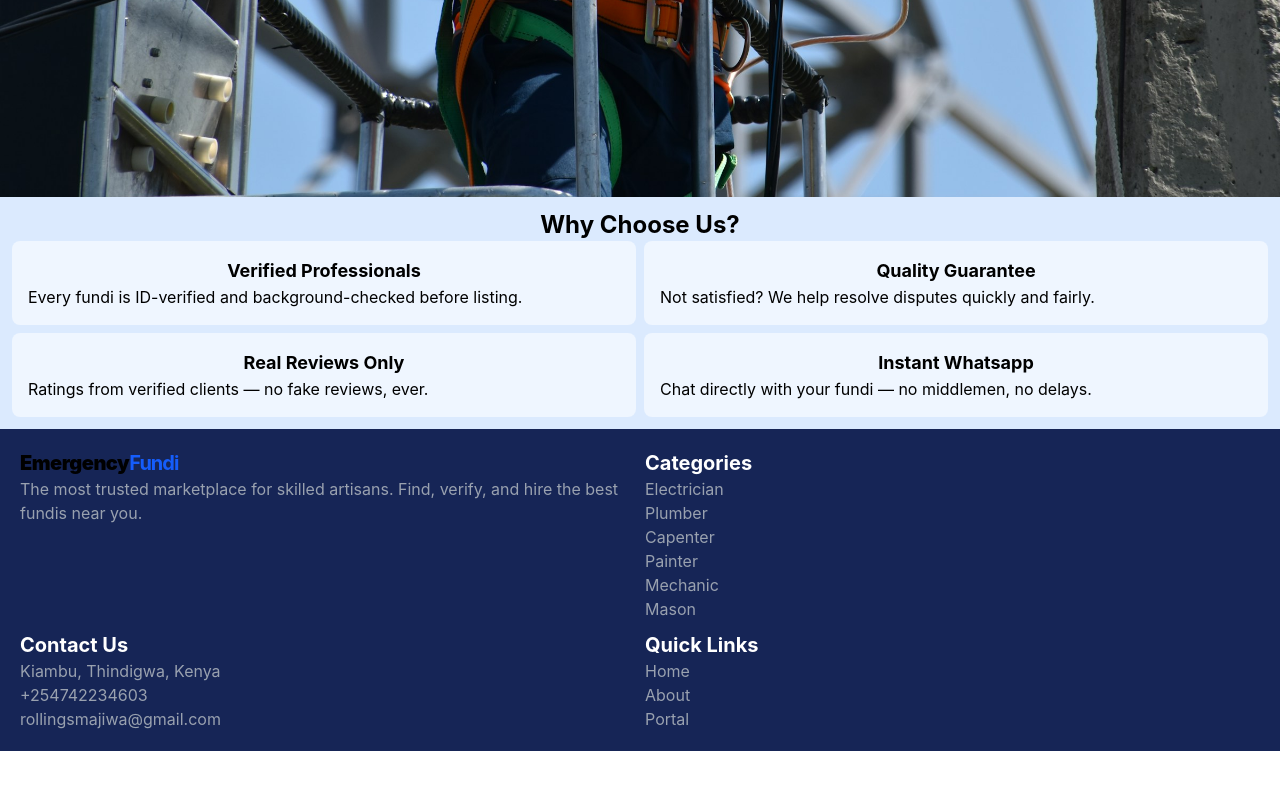
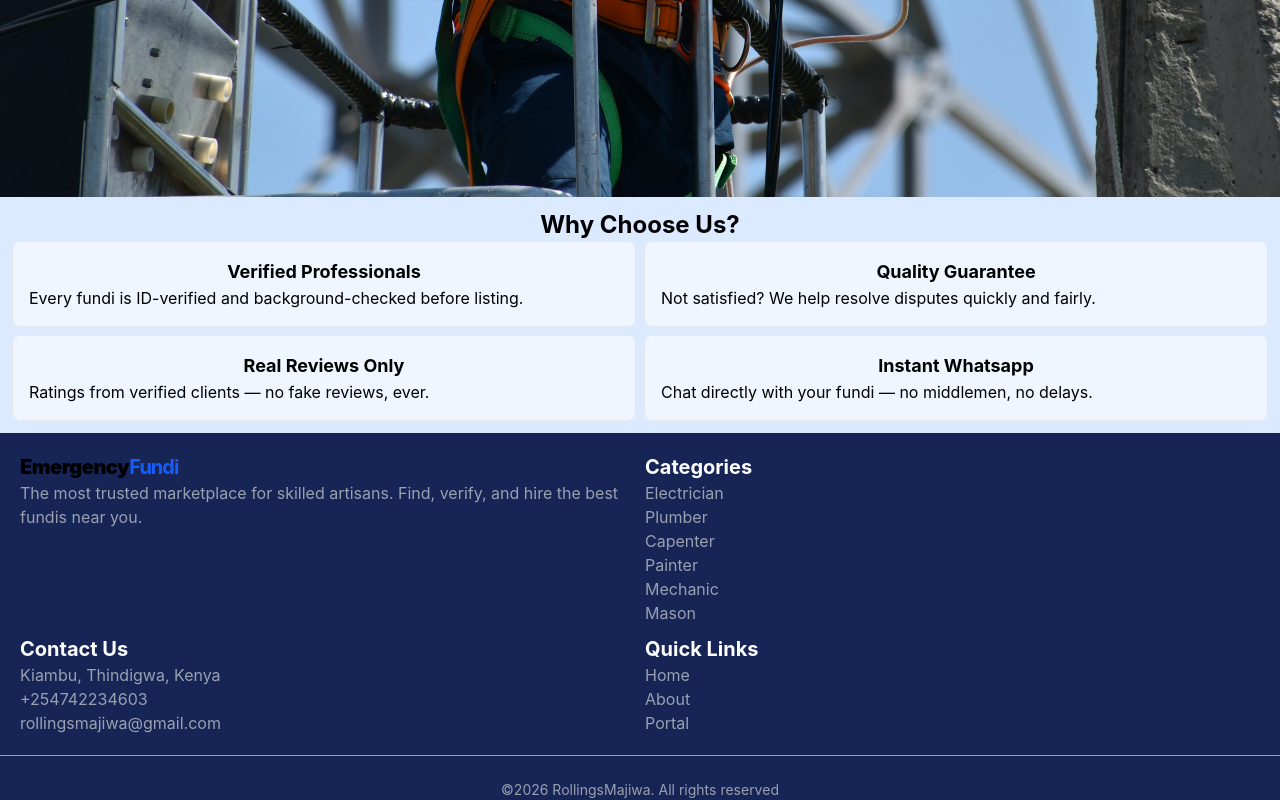
Before and after one commit to rollingsmajiwa/EmergencyFundi, a React (Vite) app: page / in a window 1280 px wide. Shown: the part 651-1451 px from the top of the page. Before the commit the page ends 1402 px from the top, so only its background shows below. Built offline with nearby package versions, Linux system fonts and the light colour scheme.

Commit message:
Style: Add styles on Home page cards

```diff
--- a/src/dashboardsLayout/Dashboard.jsx
+++ b/src/dashboardsLayout/Dashboard.jsx
@@ -51,7 +51,7 @@ function Dashboard() {
           <div className='bg-white mt-4 mb-4 p-1 rounded-2xl shadow-sm border border-gray-200 w-full mx-auto'>
             <div>
               <h1 className='capitalize text-xl font-black tracking-wider'>Welcome Back, {name}!</h1>
-              <div className='text-green-400 font-bold bg-gray-200 px-1 py-2 w-20 rounded-3xl'>{role}</div>
+              <div className='text-green-400 font-bold bg-gray-200 pl-1 py-1 w-20 rounded-3xl'>{role}</div>
             </div>
           </div>
           <div className='grid grid-cols-4 gap-4 rounded-lg p-4'>
--- a/src/pages/Home.jsx
+++ b/src/pages/Home.jsx
@@ -15,10 +15,10 @@ function Home() {
       <div className='bg-blue-100 p-3'>
         <h2 className='text-center font-bold text-2xl'>Why Choose Us?</h2>
         <div className='grid grid-cols-2 gap-2'>
-          <div className='bg-blue-50 rounded-lg p-4'><h3 className='font-bold text-lg text-center'>Verified Professionals</h3><p>Every fundi is ID-verified and background-checked before listing.</p></div>
-          <div className='bg-blue-50 rounded-lg p-4'><h3 className='font-bold text-lg text-center'>Quality Guarantee</h3><p>Not satisfied? We help resolve disputes quickly and fairly.</p></div>
-          <div className='bg-blue-50 rounded-lg p-4'><h3 className='font-bold text-lg text-center'>Real Reviews Only</h3><p>Ratings from verified clients — no fake reviews, ever.</p></div>
-          <div className='bg-blue-50 rounded-lg p-4'><h3 className='font-bold text-lg text-center'>Instant Whatsapp</h3><p>Chat directly with your fundi — no middlemen, no delays.</p></div>
+          <div className='bg-blue-50 rounded-lg p-4 hover:shadow-md hover:-translate-y-2 transition-all border border-gray-200'><h3 className='font-bold text-lg text-center '>Verified Professionals</h3><p>Every fundi is ID-verified and background-checked before listing.</p></div>
+          <div className='bg-blue-50 rounded-lg p-4 hover:shadow-md hover:-translate-y-2 transition-all border border-gray-200'><h3 className='font-bold text-lg text-center'>Quality Guarantee</h3><p>Not satisfied? We help resolve disputes quickly and fairly.</p></div>
+          <div className='bg-blue-50 rounded-lg p-4 hover:shadow-md hover:-translate-y-2 transition-all border border-gray-200'><h3 className='font-bold text-lg text-center'>Real Reviews Only</h3><p>Ratings from verified clients — no fake reviews, ever.</p></div>
+          <div className='bg-blue-50 rounded-lg p-4 hover:shadow-md hover:-translate-y-2 transition-all border border-gray-200'><h3 className='font-bold text-lg text-center'>Instant Whatsapp</h3><p>Chat directly with your fundi — no middlemen, no delays.</p></div>
         </div>
 
       </div>
@@ -50,7 +50,11 @@ function Home() {
             </ul>
           </div>
 
+
       </div>
+       <footer className="text-center text-sm text-gray-400 pt-6 border-t border-gray-400 bg-blue-950">
+          <p> &copy;2026 RollingsMajiwa. All rights reserved</p>
+                </footer>
     </>
   )
 }
```
